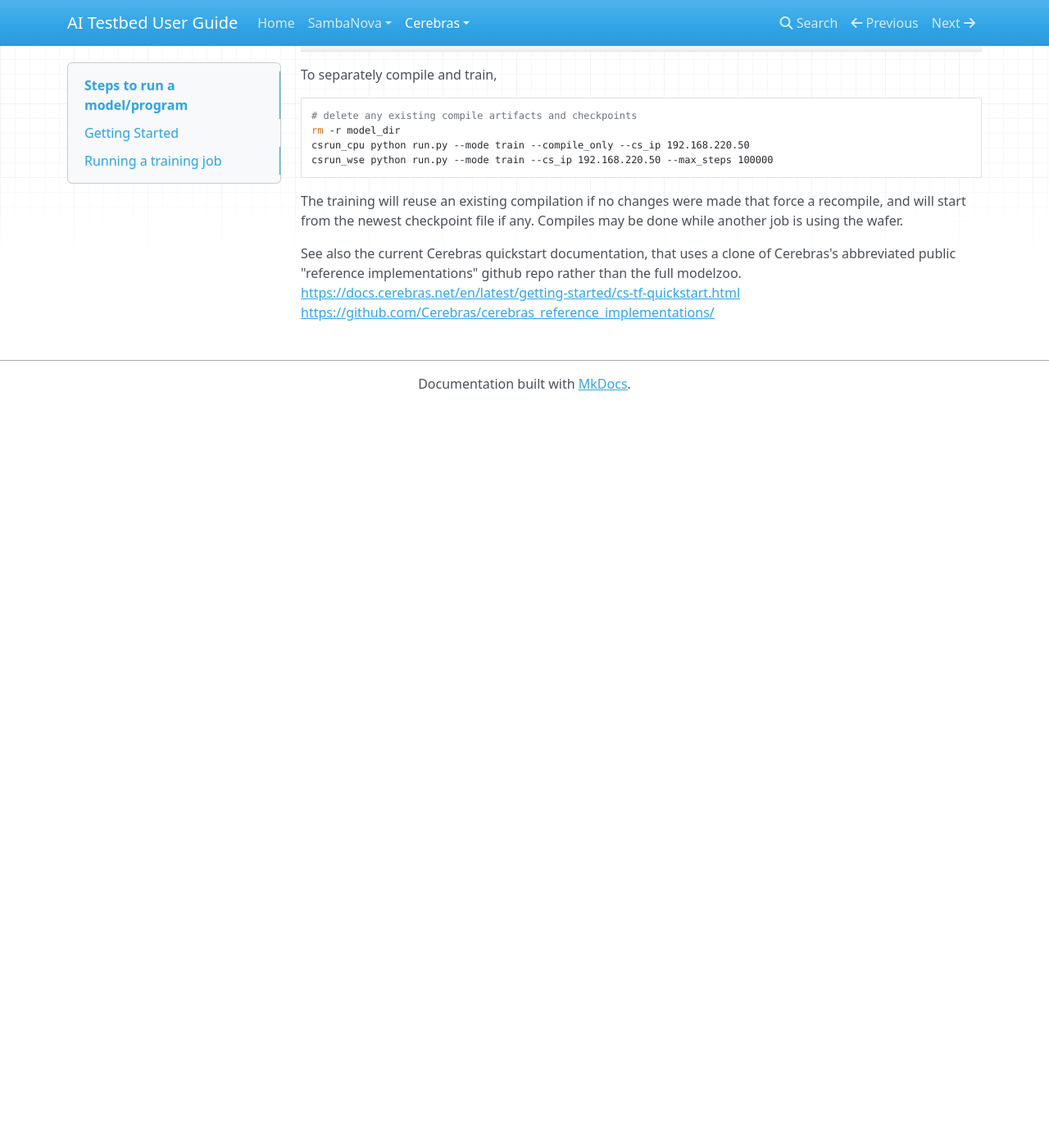
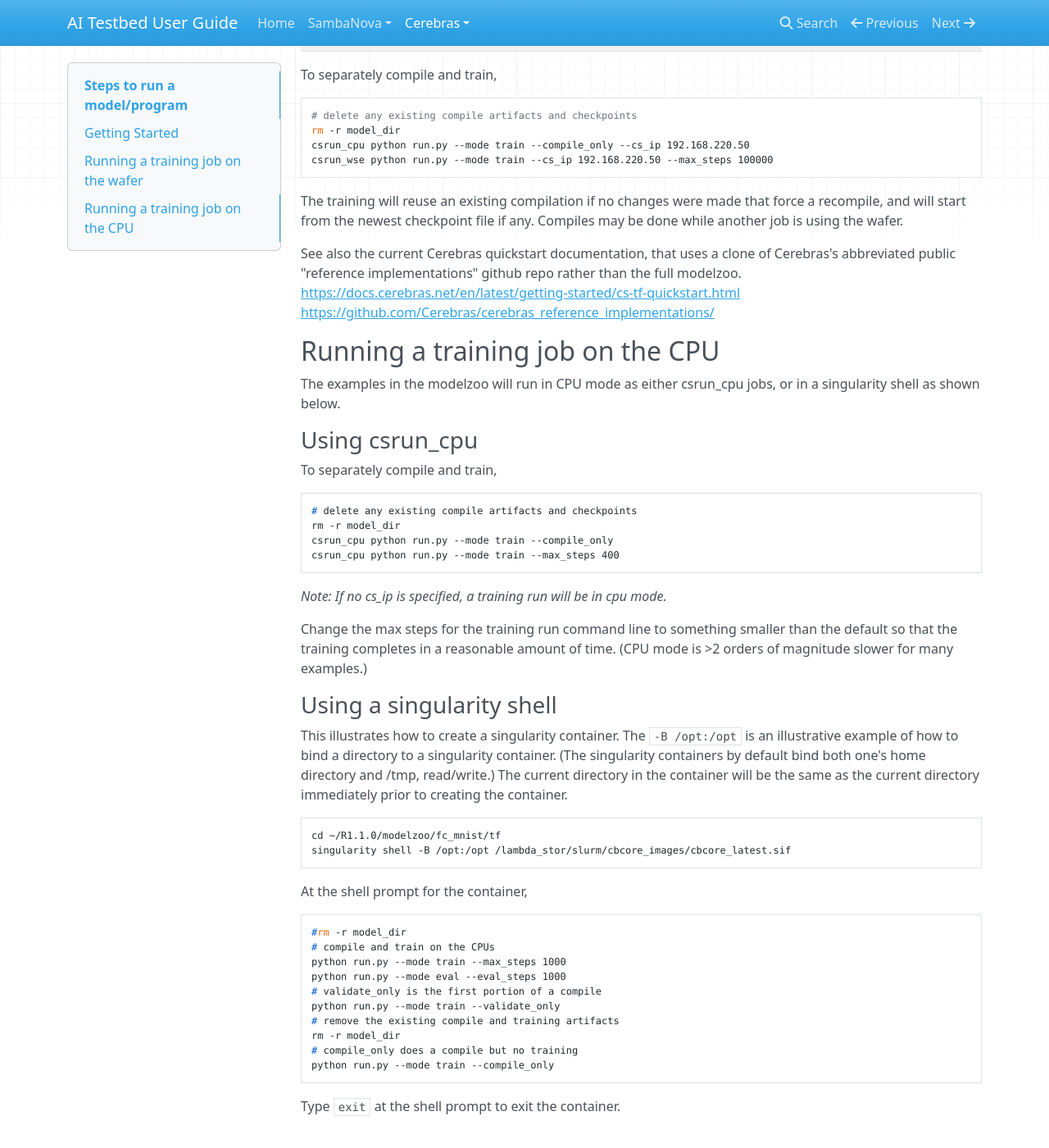
Before and after one commit to argonne-lcf/ai-testbed-userdocs, an MkDocs documentation site: the page built from docs/cerebras/Steps-to-run-a-model-or-program.md, in a window 1280 px wide and 1400 px high, scrolled down 1052 px. Shown: the whole window at 82% size. Built offline with MkDocs 1.6.1, drawn with Linux system fonts in a browser that asks for light colours; nearby versions of some CDN libraries; before the commit the page ends 1548 px from its top, so only the background shows below that; some of the changed text lies outside the part shown.

Commit message:
Moved instructions to run on CPU out of Example-Programs file and clarified them

````diff
--- a/docs/cerebras/Steps-to-run-a-model-or-program.md
+++ b/docs/cerebras/Steps-to-run-a-model-or-program.md
@@ -38,7 +38,7 @@ csrun_cpu is for running Cerebras compilation. By default it reserves a single e
 csrun_wse is for running a job on the wafer scale engine. By default it reserves 5 entire worker nodes, which are used to feed the dataset to the CS2 wafer.<br>
 ```csrun_cpu --help``` and ```csrun_wse --help``` will list the available options.
 
-## Running a training job
+## Running a training job on the wafer
 Follow these instructions to compile and train the fc\_mnist TensorFlow estimator example. This model is a couple of fully connected layers plus dropout and RELU. <br>
 
 ```console
@@ -74,3 +74,47 @@ The training will reuse an existing compilation if no changes were made that for
 See also the current Cerebras quickstart documentation, that uses a clone of Cerebras's abbreviated public "reference implementations" github repo rather than the full modelzoo.<br>
 [https://docs.cerebras.net/en/latest/getting-started/cs-tf-quickstart.html](https://docs.cerebras.net/en/latest/getting-started/cs-tf-quickstart.html)<br>
 [https://github.com/Cerebras/cerebras_reference_implementations/](https://github.com/Cerebras/cerebras_reference_implementations/)
+
+
+## Running a training job on the CPU
+
+The examples in the modelzoo<!--- [TODO And PyTorch?]--> will run in CPU mode as either csrun_cpu jobs, or in a singularity shell as shown below.<br>
+
+### Using csrun_cpu
+
+To separately compile and train,
+```console
+# delete any existing compile artifacts and checkpoints
+rm -r model_dir
+csrun_cpu python run.py --mode train --compile_only
+csrun_cpu python run.py --mode train --max_steps 400
+```
+
+<i>Note: If no cs_ip is specified, a training run will be in cpu mode. </i>
+
+Change the max steps for the training run command line to something smaller than the default so that the training completes in a reasonable amount of time. (CPU mode is &gt;2 orders of magnitude slower for many examples.)
+
+### Using a singularity shell
+This illustrates how to create a singularity container.
+The `-B /opt:/opt` is an illustrative example of how to bind a directory to a singularity container. (The singularity containers by default bind both one's home directory and /tmp, read/write.)
+The current directory in the container will be the same as the current directory immediately prior to creating the container.
+```console
+cd ~/R1.1.0/modelzoo/fc_mnist/tf
+singularity shell -B /opt:/opt /lambda_stor/slurm/cbcore_images/cbcore_latest.sif
+```
+
+At the shell prompt for the container,
+```console
+#rm -r model_dir
+# compile and train on the CPUs
+python run.py --mode train --max_steps 1000
+python run.py --mode eval --eval_steps 1000
+# validate_only is the first portion of a compile
+python run.py --mode train --validate_only
+# remove the existing compile and training artifacts
+rm -r model_dir
+# compile_only does a compile but no training
+python run.py --mode train --compile_only
+```
+
+Type `exit` at the shell prompt to exit the container.
````
Also changed, not shown: docs/cerebras/Example-Programs.md (+0 -29 lines).
